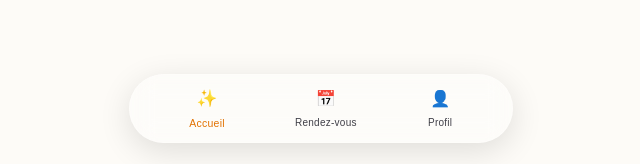
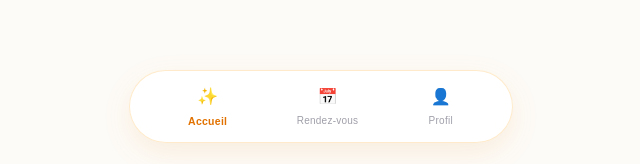
Before and after one commit to manustuntman/linstantbym, a Next.js app: page / in a window 1280 px wide. Shown: the part 633-797 px from the top of the page, without its empty margins (319-959 px from the left). Built offline with nearby package versions, Linux system fonts and the light colour scheme; no server answers; the database is empty.

Commit message:
Update BottomNav.tsx

```diff
--- a/components/BottomNav.tsx
+++ b/components/BottomNav.tsx
@@ -14,9 +14,8 @@ export default function BottomNav() {
 
   return (
     <div className="fixed bottom-6 left-0 right-0 z-50 flex justify-center px-4 pointer-events-none">
-      {/* Ajout de classes pour forcer le flou et une meilleure transparence */}
-      <nav className="pointer-events-auto flex items-center justify-around w-full max-w-sm px-6 py-3 bg-white/30 dark:bg-zinc-900/30 backdrop-blur-[12px] border border-white/20 dark:border-white/10 rounded-full shadow-[0_8px_32px_rgba(0,0,0,0.12)] transition-all">
-        {navItems.map((item) => {
+      <nav className="pointer-events-auto flex items-center justify-around w-full max-w-sm px-6 py-3.5 bg-white/90 backdrop-blur-md border border-amber-500/20 rounded-full shadow-[0_10px_30px_rgba(217,119,6,0.1)] transition-all">
+        {navItems.Item ? null : navItems.map((item) => {
           const isActive = pathname === item.href;
 
           return (
@@ -25,12 +24,12 @@ export default function BottomNav() {
               href={item.href}
               className={`flex flex-col items-center justify-center space-y-1 transition-all duration-300 ${
                 isActive
-                  ? 'text-amber-600 dark:text-amber-400 scale-105'
-                  : 'text-zinc-700 dark:text-zinc-300 hover:text-zinc-950 dark:hover:text-zinc-50'
+                  ? 'text-amber-600 scale-105 font-semibold'
+                  : 'text-zinc-400 hover:text-zinc-600'
               }`}
             >
               <span className="text-base">{item.icon}</span>
-              <span className="text-[10px] font-medium tracking-wide">
+              <span className="text-[10px] tracking-wide">
                 {item.name}
               </span>
             </Link>
```
